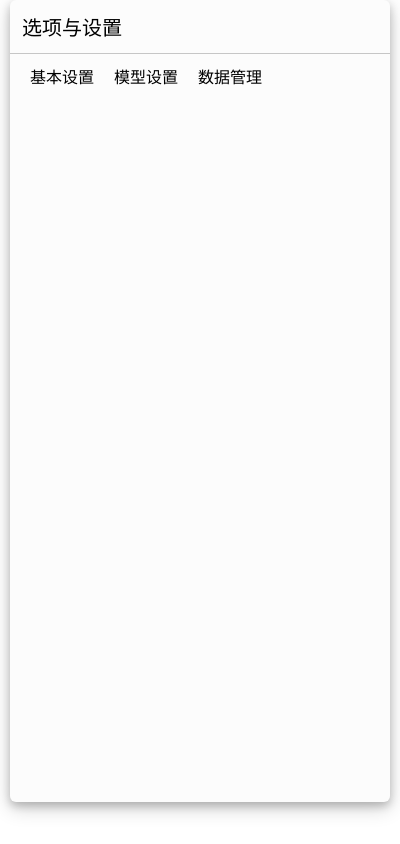
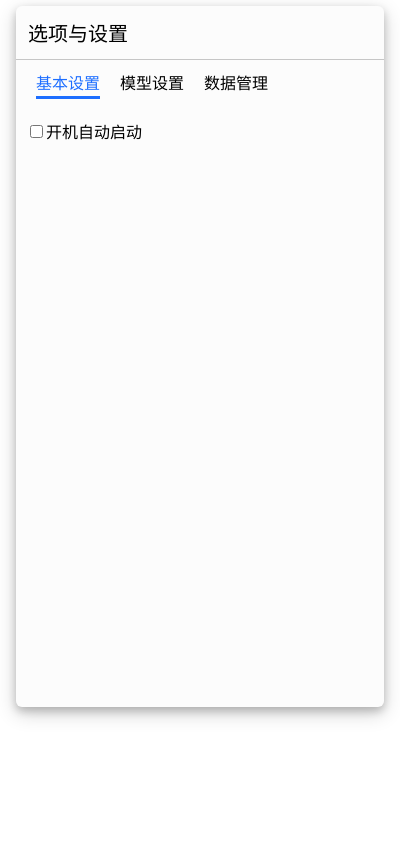
Before and after one commit to ShellBin/Electron_Ukagaka, an Electron app: page src/renderer/setting/index.html in a window 400 px wide. Drawn offline with Linux system fonts and the light colour scheme.

Commit message:
creat a setting panel

```diff
--- a/src/main/setting/setting-panel.js
+++ b/src/main/setting/setting-panel.js
@@ -1,7 +1,7 @@
 const { BrowserWindow } = require('electron')
 const settings = require('electron-settings')
 
-// 700 X 510
+// 350 X 510
 
 let win = null
 let isActive = false
@@ -9,7 +9,7 @@ let isActive = false
 function createWindow () {
     if (!isActive) {
         win = new BrowserWindow({
-            width: 700,
+            width: 350,
             height: 510,
             frame: false,
             resizable: false,
@@ -22,6 +22,7 @@ function createWindow () {
         win.loadFile(__dirname + '/../../renderer/setting/index.html').then(() => {
             isActive = true
         })
+        // win.webContents.openDevTools()
 
         win.on('closed', () => {
             isActive = false
--- a/src/renderer/setting/index.html
+++ b/src/renderer/setting/index.html
@@ -1,33 +1,46 @@
 <!DOCTYPE html>
-<html>
+<html lang="zh">
 <head>
     <meta charset="UTF-8">
     <title>设置</title>
 </head>
 <body>
 <div class="main">
-    <div class="title-bar drag-able"><p class="title">选项与设置</p></div>
-    <div class="tab-bar"><span>基本设置</span><span>模型设置</span><span>数据管理</span></div>
+    <div id="title-bar" class="drag-able"><p class="title">选项与设置</p></div>
+    <div id="tab-bar"><span class="tab-bar-active">基本设置</span><span>模型设置</span><span>数据管理</span></div>
+    <div id="content">
+        <div id="basic" style="display: block">
+            <label><input type="checkbox">开机自动启动</label>
+        </div>
 
+        <div id="model" style="display: none">
+
+        </div>
+
+        <div id="data" style="display: none">
+
+        </div>
+    </div>
 </div>
 </body>
 <style>
     html, body {
         margin: 0;
-        height: 100%;
+        height: 95%;
+        -webkit-user-select: none;
     }
     .drag-able {
         -webkit-app-region: drag;
         -webkit-user-select: none;
     }
     .main {
-        height: 95%; width: 95%;
-        margin: auto;
+        width: 92%; height: 92%;
+        margin: 6px auto auto;
         background-color: #fcfcfc;
         border-radius: 6px;
         box-shadow: 0 4px 8px 0 rgba(0, 0, 0, 0.2), 0 6px 20px 0 rgba(0, 0, 0, 0.19);
     }
-    .title-bar {
+    #title-bar {
         display: flex;
         border-bottom: 1px solid #c6c6c6;
     }
@@ -35,13 +48,38 @@
         font-size: 20px;
         margin: 12px 0 12px 12px;
     }
-    .tab-bar {
+    #tab-bar {
         display: flex;
         padding: 10px;
     }
-    .tab-bar > span {
+    #tab-bar > span {
         display: block;
         margin: 0 10px;
+        padding-bottom: 2px;
+        cursor:pointer;
+    }
+    .tab-bar-active {
+        color: #1D6EFF;
+        border-bottom: 3px solid #1D6EFF;
+    }
+    #content {
+        padding: 10PX;
     }
 </style>
+<script>
+    const tabBar = document.getElementById('tab-bar')
+    const content = document.getElementById('content')
+
+    for (let i = 0; i < tabBar.childElementCount; i++) {
+        tabBar.children[i].index = i
+        tabBar.children[i].onclick = function () {
+            for (let j = 0; j < tabBar.childElementCount; j++) {
+                tabBar.children[j].classList.remove('tab-bar-active')
+                content.children[j].style.display = 'none'
+            }
+            this.classList.add('tab-bar-active')
+            content.children[this.index].style.display = 'block'
+        }
+    }
+</script>
 </html>
```
